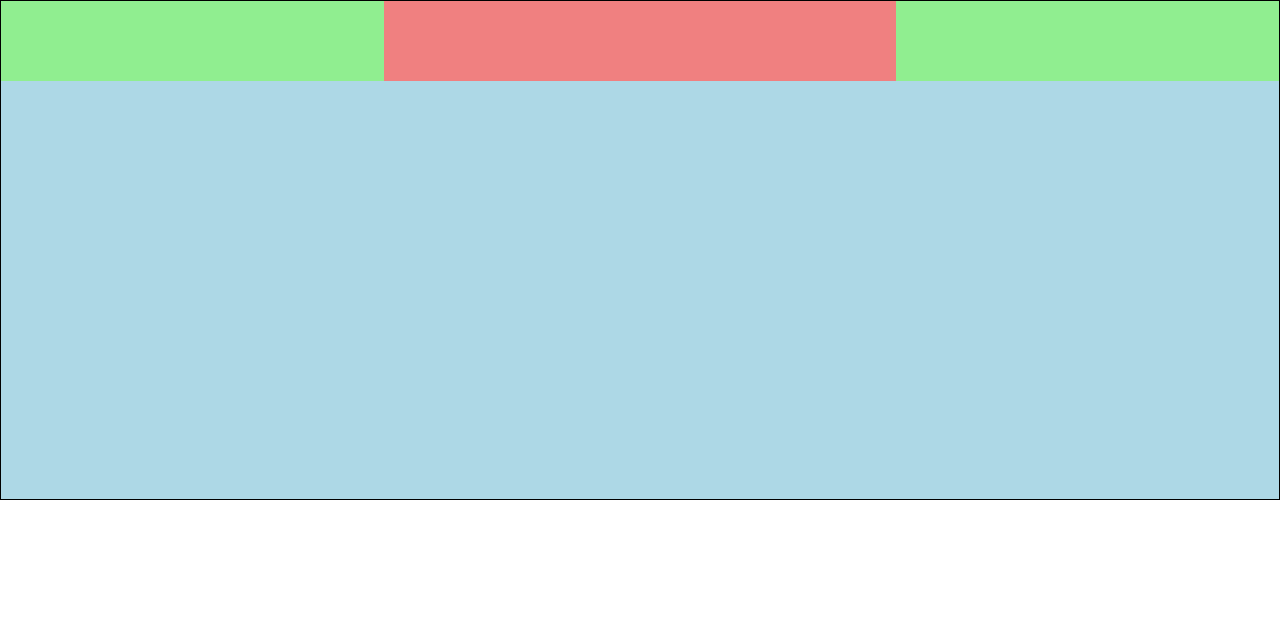
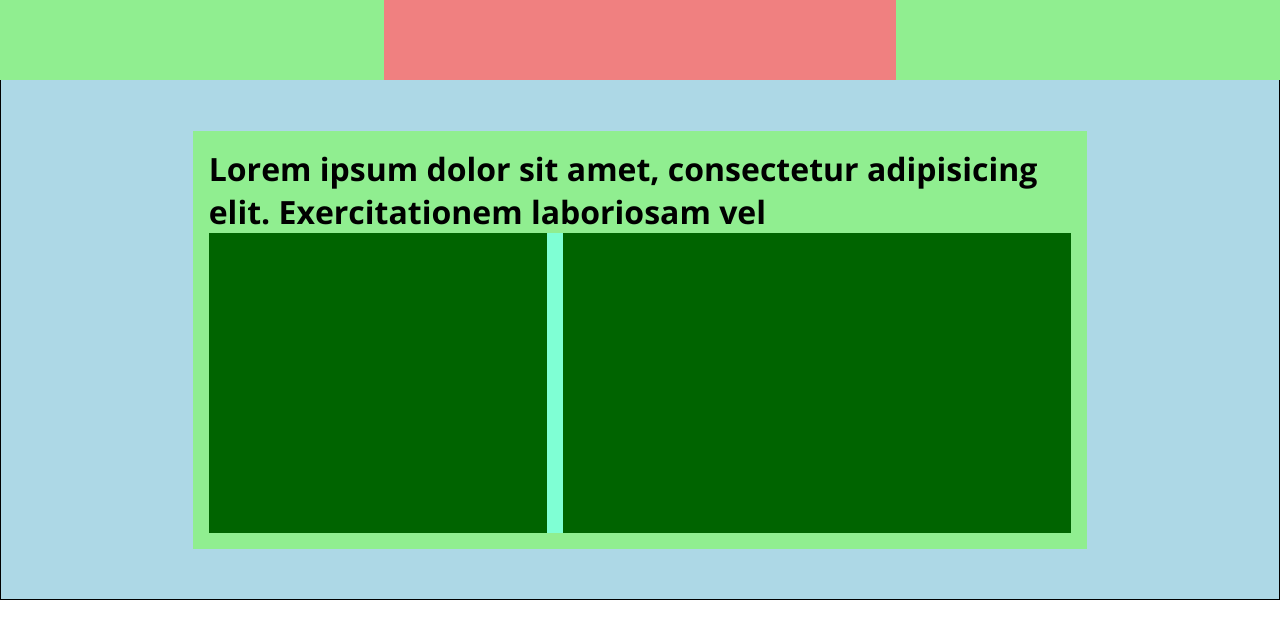
Before and after one commit to DanieleCascio-dev/htmlcss-dropbox, a plain HTML site: page index.html in a window 1280 px wide. Drawn offline with nearby package versions, Linux system fonts and the light colour scheme.

Commit message:
add: hero

```diff
--- a/css/style.css
+++ b/css/style.css
@@ -27,14 +27,21 @@ img {
   display: flex;
 }
 
+.container-large {
+  margin: 0 auto;
+  width: 70%;
+}
+
 /* /COMMON */
 
 /* HEADER */
 
 header {
-  min-height: 500px;
+  min-height: 600px;
   /* debug */
   background-color: lightblue;
+  justify-content: center;
+  align-items: center;
 }
 
 /* Nav */
@@ -44,6 +51,10 @@ nav {
   /* debug */
   background-color: lightcoral;
   justify-content: space-between;
+  position: fixed;
+  top: 0;
+  left: 0;
+  width: 100%;
 }
 
 .dropbox {
@@ -60,4 +71,37 @@ nav {
 
 /* Nav */
 
+/* Hero */
+
+.hero {
+  margin-top: 80px;
+  /* debug */
+  background-color: lightgreen;
+  min-height: 400px;
+  padding: 1rem;
+}
+
+.row-hero {
+  width: 100%;
+  /* debug */
+  min-height: 300px;
+  background-color: aquamarine;
+  gap: 1rem;
+}
+
+.col {
+  background-color: darkgreen;
+}
+
+.c-small {
+  min-height: 100%;
+  width: 40%;
+}
+
+.c-large {
+  width: 60%;
+  min-height: 100%;
+}
+/* /Hero */
+
 /* /HEADER */
--- a/index.html
+++ b/index.html
@@ -15,7 +15,7 @@
   </head>
   <body>
     <!-- Header -->
-    <header>
+    <header class="flex">
       <!-- nav -->
       <nav class="flex">
         <div class="dropbox"></div>
@@ -24,6 +24,16 @@
       <!-- /nav -->
 
       <!-- hero -->
+      <div class="hero container-large">
+        <h1>
+          Lorem ipsum dolor sit amet, consectetur adipisicing elit.
+          Exercitationem laboriosam vel
+        </h1>
+        <div class="row-hero flex">
+          <div class="col c-small"></div>
+          <div class="col c-large"></div>
+        </div>
+      </div>
       <!-- /hero -->
     </header>
     <!-- /Header -->
```
